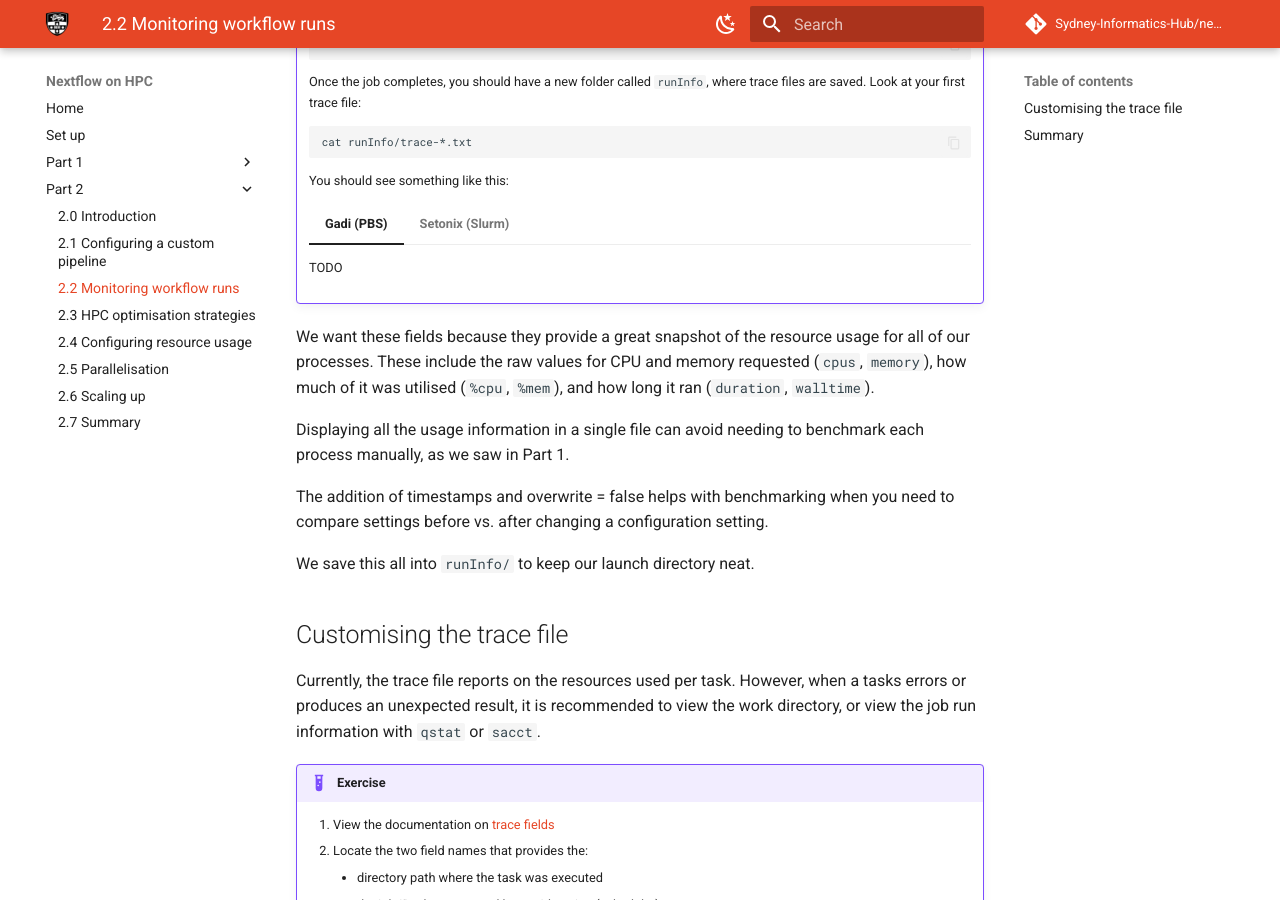
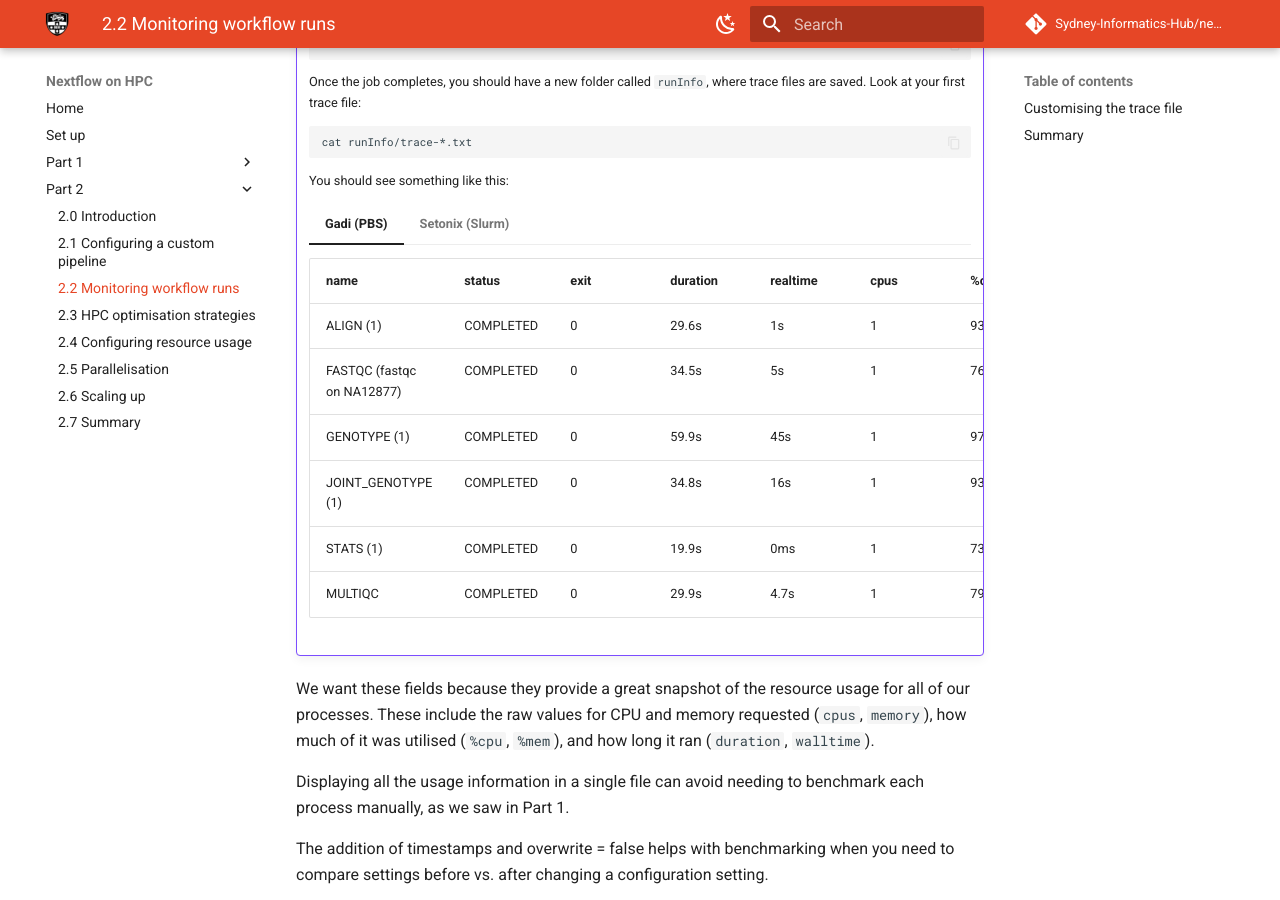
Before and after one commit to Sydney-Informatics-Hub/nextflow-hpc-workshop, an MkDocs documentation site: the page built from docs/part2/22_reporting.md, in a window 1280 px wide and 900 px high, scrolled down 1118 px. Built offline with MkDocs 1.6.1 and Material for MkDocs 9.7.7, drawn with Linux system fonts in a browser that asks for light colours; comment, search, counter and statistics services are not loaded; part of the change alters nothing that is shown.

````diff
--- a/docs/part2/22_reporting.md
+++ b/docs/part2/22_reporting.md
@@ -100,7 +100,14 @@ Once we get the workflow running without error on the scheduler, we need to enab
 
     === "Gadi (PBS)"
 
-        TODO
+        | name                       | status    | exit | duration | realtime | cpus | %cpu  | memory | %mem | peak_rss |
+        | -------------------------- | --------- | ---- | -------- | -------- | ---- | ----- | ------ | ---- | -------- |
+        | ALIGN (1)                  | COMPLETED | 0    | 29.6s    | 1s       | 1    | 93.7% | 4 GB   | 0.0% | 95.8 MB  |
+        | FASTQC (fastqc on NA12877) | COMPLETED | 0    | 34.5s    | 5s       | 1    | 76.2% | 4 GB   | 0.1% | 286.6 MB |
+        | GENOTYPE (1)               | COMPLETED | 0    | 59.9s    | 45s      | 1    | 97.6% | 4 GB   | 0.5% | 950.3 MB |
+        | JOINT_GENOTYPE (1)         | COMPLETED | 0    | 34.8s    | 16s      | 1    | 93.3% | 4 GB   | 0.3% | 508.8 MB |
+        | STATS (1)                  | COMPLETED | 0    | 19.9s    | 0ms      | 1    | 73.4% | 4 GB   | 0.0% | 3.1 MB   |
+        | MULTIQC                    | COMPLETED | 0    | 29.9s    | 4.7s     | 1    | 79.5% | 4 GB   | 0.0% | 97.2 MB  |
 
     === "Setonix (Slurm)"
 
@@ -167,3 +174,77 @@ for debugging. It is up to you how you want to configure your traces for your ow
 Nextflow's profiling features are powerful automations that scale nicely when
 you have many processes in a pipeline. This saves the need for manual
 benchmarking such as using `time`.
+
+??? Code
+
+    === "Gadi (PBS)"
+
+        ```groovy title='config/custom.config' hl_lines="6-31"
+        process {
+            cpu = 1 // 'normalbw' queue = 128 GB / 28 CPU ~ 4.6 OR 9.1
+            memory = 4.GB
+        }
+
+        params.timestamp = new java.util.Date().format('yyyy-MM-dd_HH-mm-ss')
+
+        trace {
+             enabled = true
+             overwrite = false
+             file = "./runInfo/trace-${params.timestamp}.txt"
+             fields = 'name,status,exit,duration,realtime,cpus,%cpu,memory,%mem,peak_rss,workdir,native_id'
+         }
+
+        timeline {
+            enabled = true
+            overwrite = false
+            file = "./runInfo/timeline-${params.timestamp}.html"
+        }
+
+        report {
+            enabled = true
+            overwrite = false
+            file = "./runInfo/report-${params.timestamp}.html"
+        }
+
+        dag {
+            enabled = true
+            overwrite = false
+            file = "./runInfo/dag-${params.timestamp}.html"
+        }
+        ```
+
+    === "Setonix (Slurm)"
+
+        ```groovy title='config/custom.config' hl_lines="6-31"
+        process {
+            cpu = 1 // 'work' partition = 230 GB / 128 CPU ~ 1.8
+            memory = 2.GB
+        }
+
+        params.timestamp = new java.util.Date().format('yyyy-MM-dd_HH-mm-ss')
+
+        trace {
+             enabled = true
+             overwrite = false
+             file = "./runInfo/trace-${params.timestamp}.txt"
+             fields = 'name,status,exit,duration,realtime,cpus,%cpu,memory,%mem,peak_rss,workdir,native_id'
+         }
+
+        timeline {
+            enabled = true
+            overwrite = false
+            file = "./runInfo/timeline-${params.timestamp}.html"
+        }
+
+        report {
+            enabled = true
+            overwrite = false
+            file = "./runInfo/report-${params.timestamp}.html"
+        }
+
+        dag {
+            enabled = true
+            overwrite = false
+            file = "./runInfo/dag-${params.timestamp}.html"
+        }
+        ```
````
